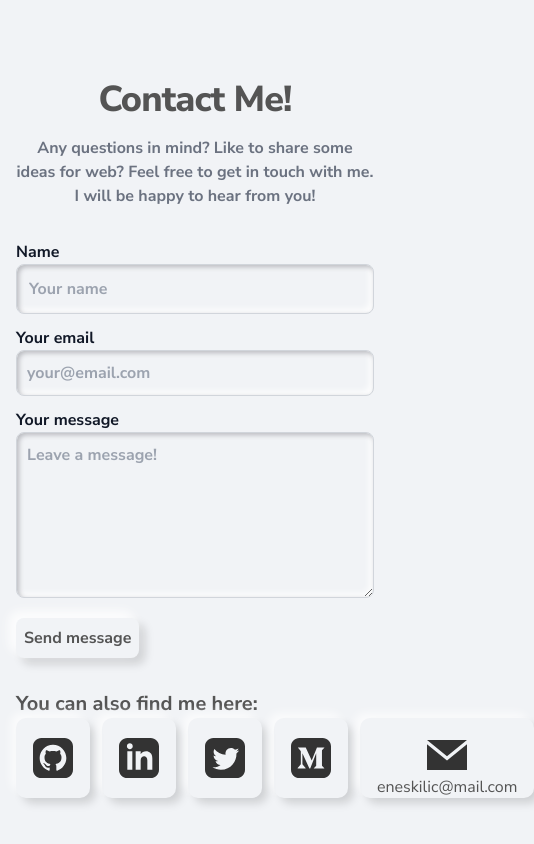
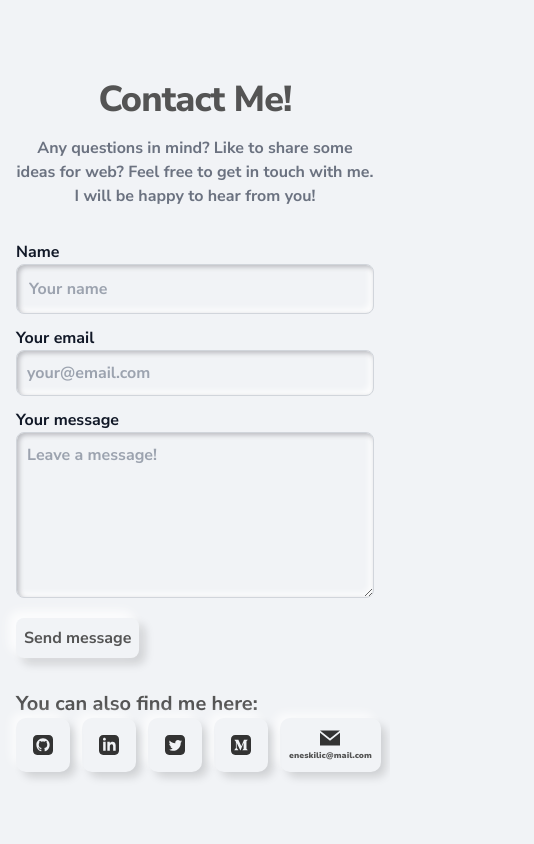
Before and after one commit to ensklc93/portfolio, a React (Vite) app: page / in a window 390 px wide. Shown: the part 2484-3328 px from the top of the page, 534 px wide, since content can reach past the window. Built offline with nearby package versions, Linux system fonts and the light colour scheme; no server answers.

Commit message:
Updated contact card styling

```diff
--- a/src/components/Contact.jsx
+++ b/src/components/Contact.jsx
@@ -65,28 +65,28 @@ const Contact = () => {
                 <div className="lg:py-16 px-4 mx-auto max-w-screen-sm lg:row-start-3 lg:col-start-8">
                     <h2 className='text-xl font-bold'>You can also find me here:</h2>
                     <div className='flex gap-3 lg:flex-col'>
-                        <a className='grid place-items-center p-[1em] max-h-20 rounded-[10px] [box-shadow:6px_6px_10px_-1px_rgba(0,0,0,0.15),_-6px_-6px_10px_-1px_rgba(255,255,255,0.7)] border-[1px] border-solid border-[rgba(0,0,0,0)] cursor-pointer [transition:transform_0.5s] hover:[box-shadow:inset_4px_4px_6px_-1px_rgba(0,0,0,0.2),_inset_-4px_-4px_6px_-1px_rgba(255,255,255,0.7),_-0.5px_-0.5px_0px_rgba(255,255,255,1),_0.5px_0.5px_0px_rgba(0,0,0,0.15),_0px_12px_10px_-10px_rgba(0,0,0,0.05)] hover:border-[1px] hover:border-solid hover:border-[rgba(0,0,0,0.1)] hover:translate-y-[0.5em] *:hover:scale-[0.9] *:hover:rotate-[360deg] *:hover:fill-[#0092E4]' href='https://github.com/ensklc93' target='_blank'>
-                            <svg id="github" viewBox="0 0 24 24" data-name="Layer 1" xmlns="http://www.w3.org/2000/svg" fill="#333333" height="40" width="40" className='[transition:transform_0.5s] '>
+                        <a className='grid place-items-center p-[1em] rounded-[10px] [box-shadow:6px_6px_10px_-1px_rgba(0,0,0,0.15),_-6px_-6px_10px_-1px_rgba(255,255,255,0.7)] border-[1px] border-solid border-[rgba(0,0,0,0)] cursor-pointer [transition:transform_0.5s] hover:[box-shadow:inset_4px_4px_6px_-1px_rgba(0,0,0,0.2),_inset_-4px_-4px_6px_-1px_rgba(255,255,255,0.7),_-0.5px_-0.5px_0px_rgba(255,255,255,1),_0.5px_0.5px_0px_rgba(0,0,0,0.15),_0px_12px_10px_-10px_rgba(0,0,0,0.05)] hover:border-[1px] hover:border-solid hover:border-[rgba(0,0,0,0.1)] hover:translate-y-[0.5em] *:hover:scale-[0.9] *:hover:rotate-[360deg] *:hover:fill-[#0092E4]' href='https://github.com/ensklc93' target='_blank'>
+                            <svg id="github" viewBox="0 0 24 24" data-name="Layer 1" xmlns="http://www.w3.org/2000/svg" fill="#333333" className='[transition:transform_0.5s] w-5 md:w-10 '>
                                 <path d="M19 0h-14c-2.761 0-5 2.239-5 5v14c0 2.761 2.239 5 5 5h14c2.762 0 5-2.239 5-5v-14c0-2.761-2.238-5-5-5zm-4.466 19.59c-.405.078-.534-.171-.534-.384v-2.195c0-.747-.262-1.233-.55-1.481 1.782-.198 3.654-.875 3.654-3.947 0-.874-.312-1.588-.823-2.147.082-.202.356-1.016-.079-2.117 0 0-.671-.215-2.198.82-.64-.18-1.324-.267-2.004-.271-.68.003-1.364.091-2.003.269-1.528-1.035-2.2-.82-2.2-.82-.434 1.102-.16 1.915-.077 2.118-.512.56-.824 1.273-.824 2.147 0 3.064 1.867 3.751 3.645 3.954-.229.2-.436.552-.508 1.07-.457.204-1.614.557-2.328-.666 0 0-.423-.768-1.227-.825 0 0-.78-.01-.055.487 0 0 .525.246.889 1.17 0 0 .463 1.428 2.688.944v1.489c0 .211-.129.459-.528.385-3.18-1.057-5.472-4.056-5.472-7.59 0-4.419 3.582-8 8-8s8 3.581 8 8c0 3.533-2.289 6.531-5.466 7.59z" />
                             </svg>
                         </a>
                         <a className='grid place-items-center p-[1em] max-h-20 rounded-[10px] [box-shadow:6px_6px_10px_-1px_rgba(0,0,0,0.15),_-6px_-6px_10px_-1px_rgba(255,255,255,0.7)] border-[1px] border-solid border-[rgba(0,0,0,0)] cursor-pointer [transition:transform_0.5s] hover:[box-shadow:inset_4px_4px_6px_-1px_rgba(0,0,0,0.2),_inset_-4px_-4px_6px_-1px_rgba(255,255,255,0.7),_-0.5px_-0.5px_0px_rgba(255,255,255,1),_0.5px_0.5px_0px_rgba(0,0,0,0.15),_0px_12px_10px_-10px_rgba(0,0,0,0.05)] hover:border-[1px] hover:border-solid hover:border-[rgba(0,0,0,0.1)] hover:translate-y-[0.5em] *:hover:scale-[0.9] *:hover:rotate-[360deg] *:hover:fill-[#0092E4]' href='https://www.linkedin.com/in/ensklc' target='_blank'>
-                            <svg id="linkedin" viewBox="0 0 24 24" data-name="Layer 1" xmlns="http://www.w3.org/2000/svg" fill="#333333" height="40" width="40" className='[transition:transform_0.5s] '>
+                            <svg id="linkedin" viewBox="0 0 24 24" data-name="Layer 1" xmlns="http://www.w3.org/2000/svg" fill="#333333" className='[transition:transform_0.5s] w-5 md:w-10 '>
                                 <path d="M19 0h-14c-2.761 0-5 2.239-5 5v14c0 2.761 2.239 5 5 5h14c2.762 0 5-2.239 5-5v-14c0-2.761-2.238-5-5-5zm-11 19h-3v-11h3v11zm-1.5-12.268c-.966 0-1.75-.79-1.75-1.764s.784-1.764 1.75-1.764 1.75.79 1.75 1.764-.783 1.764-1.75 1.764zm13.5 12.268h-3v-5.604c0-3.368-4-3.113-4 0v5.604h-3v-11h3v1.765c1.396-2.586 7-2.777 7 2.476v6.759z" />
                             </svg>
                         </a>
                         <a className='grid place-items-center p-[1em] max-h-20 rounded-[10px] [box-shadow:6px_6px_10px_-1px_rgba(0,0,0,0.15),_-6px_-6px_10px_-1px_rgba(255,255,255,0.7)] border-[1px] border-solid border-[rgba(0,0,0,0)] cursor-pointer [transition:transform_0.5s] hover:[box-shadow:inset_4px_4px_6px_-1px_rgba(0,0,0,0.2),_inset_-4px_-4px_6px_-1px_rgba(255,255,255,0.7),_-0.5px_-0.5px_0px_rgba(255,255,255,1),_0.5px_0.5px_0px_rgba(0,0,0,0.15),_0px_12px_10px_-10px_rgba(0,0,0,0.05)] hover:border-[1px] hover:border-solid hover:border-[rgba(0,0,0,0.1)] hover:translate-y-[0.5em] *:hover:scale-[0.9] *:hover:rotate-[360deg] *:hover:fill-[#0092E4]' href='https://x.com/EnesKilic_93' target='_blank'>
-                            <svg id="twitter" viewBox="0 0 24 24" data-name="Layer 1" xmlns="http://www.w3.org/2000/svg" fill="#333333" height="40" width="40" className='[transition:transform_0.5s] '>
+                            <svg id="twitter" viewBox="0 0 24 24" data-name="Layer 1" xmlns="http://www.w3.org/2000/svg" fill="#333333" className='[transition:transform_0.5s] w-5 md:w-10 '>
                                 <path d="M19 0h-14c-2.761 0-5 2.239-5 5v14c0 2.761 2.239 5 5 5h14c2.762 0 5-2.239 5-5v-14c0-2.761-2.238-5-5-5zm-.139 9.237c.209 4.617-3.234 9.765-9.33 9.765-1.854 0-3.579-.543-5.032-1.475 1.742.205 3.48-.278 4.86-1.359-1.437-.027-2.649-.976-3.066-2.28.515.098 1.021.069 1.482-.056-1.579-.317-2.668-1.739-2.633-3.26.442.246.949.394 1.486.411-1.461-.977-1.875-2.907-1.016-4.383 1.619 1.986 4.038 3.293 6.766 3.43-.479-2.053 1.08-4.03 3.199-4.03.943 0 1.797.398 2.395 1.037.748-.147 1.451-.42 2.086-.796-.246.767-.766 1.41-1.443 1.816.664-.08 1.297-.256 1.885-.517-.439.656-.996 1.234-1.639 1.697z" />
                             </svg>
                         </a>
                         <a className='grid place-items-center p-[1em] max-h-20 rounded-[10px] [box-shadow:6px_6px_10px_-1px_rgba(0,0,0,0.15),_-6px_-6px_10px_-1px_rgba(255,255,255,0.7)] border-[1px] border-solid border-[rgba(0,0,0,0)] cursor-pointer [transition:transform_0.5s] hover:[box-shadow:inset_4px_4px_6px_-1px_rgba(0,0,0,0.2),_inset_-4px_-4px_6px_-1px_rgba(255,255,255,0.7),_-0.5px_-0.5px_0px_rgba(255,255,255,1),_0.5px_0.5px_0px_rgba(0,0,0,0.15),_0px_12px_10px_-10px_rgba(0,0,0,0.05)] hover:border-[1px] hover:border-solid hover:border-[rgba(0,0,0,0.1)] hover:translate-y-[0.5em] *:hover:scale-[0.9] *:hover:rotate-[360deg] *:hover:fill-[#0092E4]' href='https://medium.com/@eneskilic_68976' target='_blank'>
-                            <svg id="medium" viewBox="0 0 24 24" data-name="Layer 1" xmlns="http://www.w3.org/2000/svg" fill="#333333" height="40" width="40" className='[transition:transform_0.5s] '>
+                            <svg id="medium" viewBox="0 0 24 24" data-name="Layer 1" xmlns="http://www.w3.org/2000/svg" fill="#333333" className='[transition:transform_0.5s] w-5 md:w-10 '>
                                 <path d="M19 24h-14c-2.761 0-5-2.239-5-5v-14c0-2.761 2.239-5 5-5h14c2.762 0 5 2.239 5 5v14c0 2.761-2.237 4.999-5 5zm.97-5.649v-.269l-1.247-1.224c-.11-.084-.165-.222-.142-.359v-8.998c-.023-.137.032-.275.142-.359l1.277-1.224v-.269h-4.422l-3.152 7.863-3.586-7.863h-4.638v.269l1.494 1.799c.146.133.221.327.201.523v7.072c.044.255-.037.516-.216.702l-1.681 2.038v.269h4.766v-.269l-1.681-2.038c-.181-.186-.266-.445-.232-.702v-6.116l4.183 9.125h.486l3.593-9.125v7.273c0 .194 0 .232-.127.359l-1.292 1.254v.269h6.274z" />
                             </svg>
                         </a>
-                        <a className='grid place-items-center p-[1em] max-h-20 rounded-[10px] [box-shadow:6px_6px_10px_-1px_rgba(0,0,0,0.15),_-6px_-6px_10px_-1px_rgba(255,255,255,0.7)] border-[1px] border-solid border-[rgba(0,0,0,0)] cursor-pointer [transition:transform_0.5s] hover:[box-shadow:inset_4px_4px_6px_-1px_rgba(0,0,0,0.2),_inset_-4px_-4px_6px_-1px_rgba(255,255,255,0.7),_-0.5px_-0.5px_0px_rgba(255,255,255,1),_0.5px_0.5px_0px_rgba(0,0,0,0.15),_0px_12px_10px_-10px_rgba(0,0,0,0.05)] hover:border-[1px] hover:border-solid hover:border-[rgba(0,0,0,0.1)] hover:translate-y-[0.5em] *:hover:scale-[0.9] *:hover:rotate-[360deg] *:hover:fill-[#0092E4]' href='mailto:eneskilic@mail.com' target='_blank'>
-                            <svg id="email" viewBox="0 0 24 24" data-name="Layer 1" xmlns="http://www.w3.org/2000/svg" fill="#333333" height="40" width="40" className="[transition:transform_0.5s]">
+                        <a className='grid place-items-center text-[0.5em] font-black p-[1em] max-h-20 rounded-[10px] [box-shadow:6px_6px_10px_-1px_rgba(0,0,0,0.15),_-6px_-6px_10px_-1px_rgba(255,255,255,0.7)] border-[1px] border-solid border-[rgba(0,0,0,0)] cursor-pointer [transition:transform_0.5s] hover:[box-shadow:inset_4px_4px_6px_-1px_rgba(0,0,0,0.2),_inset_-4px_-4px_6px_-1px_rgba(255,255,255,0.7),_-0.5px_-0.5px_0px_rgba(255,255,255,1),_0.5px_0.5px_0px_rgba(0,0,0,0.15),_0px_12px_10px_-10px_rgba(0,0,0,0.05)] hover:border-[1px] hover:border-solid hover:border-[rgba(0,0,0,0.1)] hover:translate-y-[0.5em] *:hover:scale-[0.9] *:hover:rotate-[360deg] *:hover:fill-[#0092E4]' href='mailto:eneskilic@mail.com' target='_blank'>
+                            <svg id="email" viewBox="0 0 24 24" data-name="Layer 1" xmlns="http://www.w3.org/2000/svg" fill="#333333" className='[transition:transform_0.5s] w-5 md:w-10 '>
                                 <path d="M12 12.713l-11.985-9.713h23.97l-11.985 9.713zm0 2.574l-12-9.725v15.438h24v-15.438l-12 9.725z" />
                             </svg>
                             eneskilic@mail.com
```
